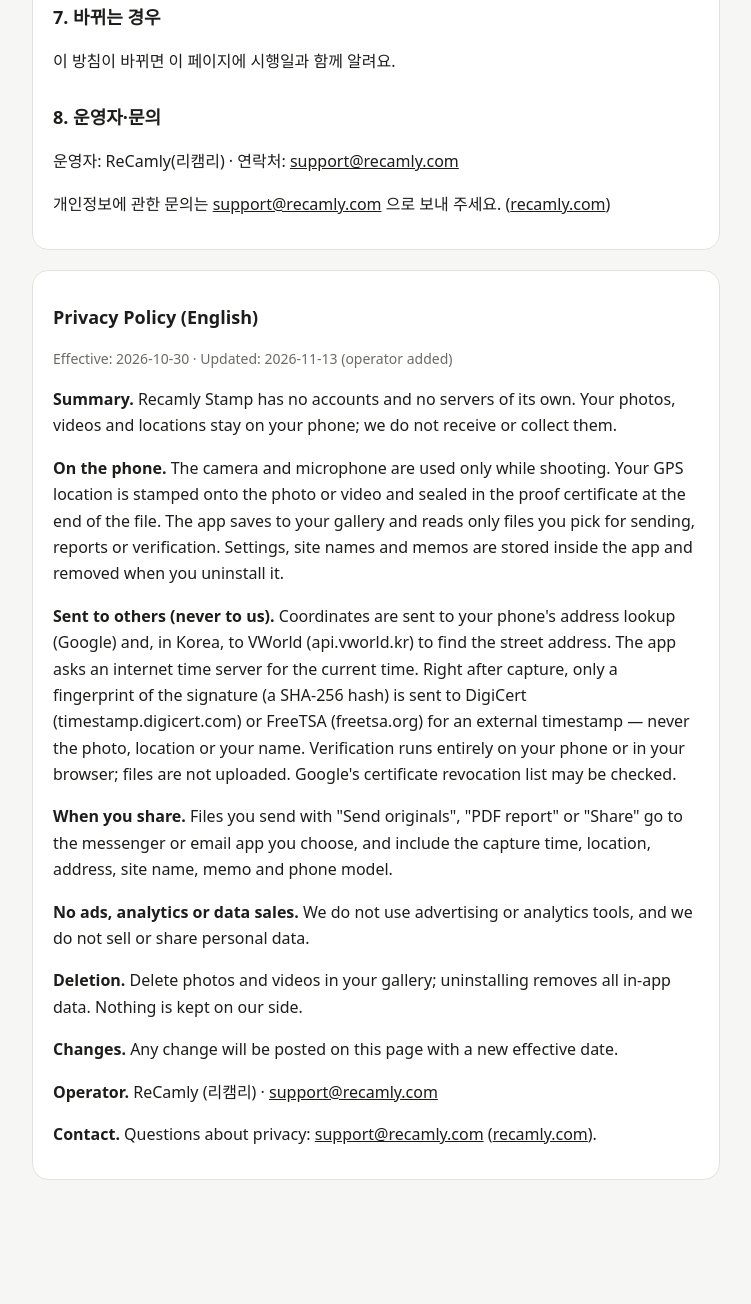
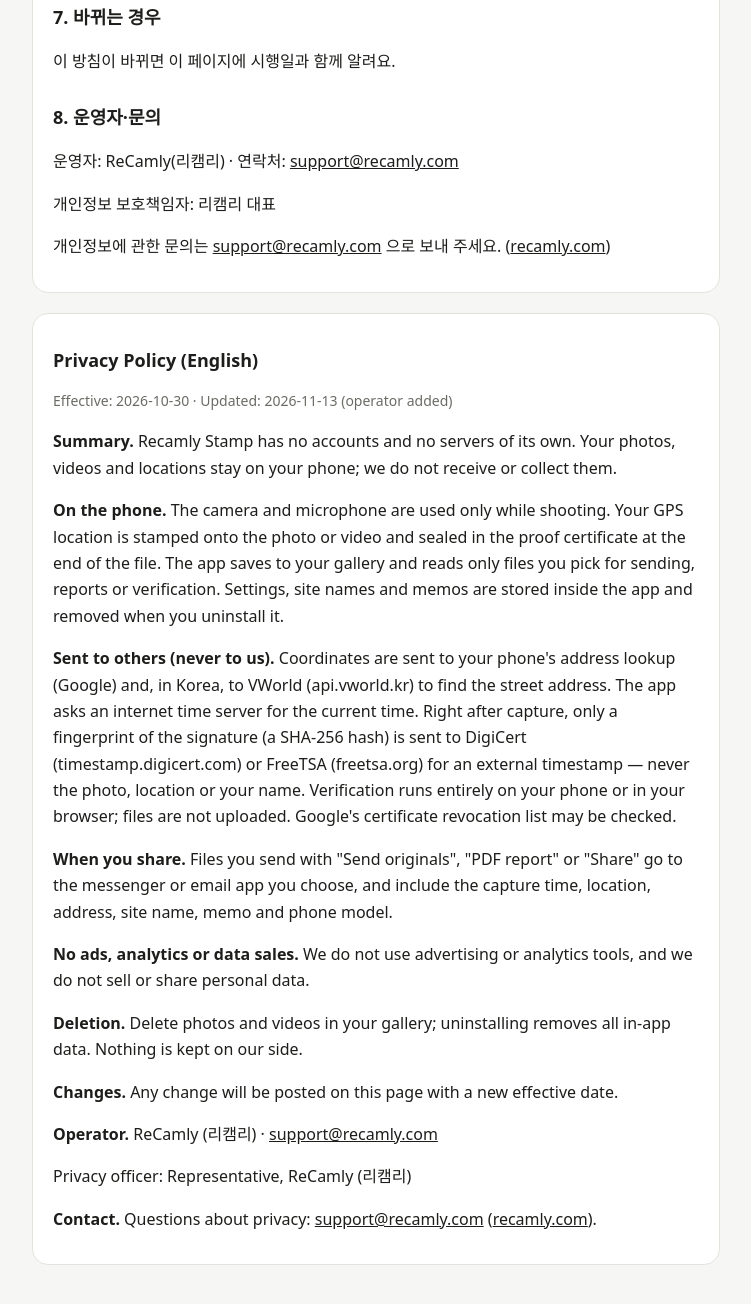
Before and after one commit to zlqp84-crypto/recamly-verify, a plain HTML site: page privacy.html in a window 1280 px wide. Shown: the part 1370-2674 px from the top of the page, without its empty margins (264-1015 px from the left). Before the commit the page ends 2598 px from the top, so only its background shows below. Drawn offline with Linux system fonts and the light colour scheme.

Commit message:
개인정보 처리방침: 개인정보 보호책임자(리캠리 대표) 추가
Co-Authored-By: Claude Opus 5.5 <noreply@anthropic.com>

```diff
--- a/privacy.html
+++ b/privacy.html
@@ -63,6 +63,7 @@
 
     <h2>8. 운영자·문의</h2>
     <p>운영자: ReCamly(리캠리) · 연락처: <a href="mailto:support@recamly.com">support@recamly.com</a></p>
+    <p>개인정보 보호책임자: 리캠리 대표</p>
     <p>개인정보에 관한 문의는 <a href="mailto:support@recamly.com">support@recamly.com</a> 으로 보내 주세요. (<a href="https://recamly.com/">recamly.com</a>)</p>
   </section>
 
@@ -77,6 +78,7 @@
     <p><strong>Deletion.</strong> Delete photos and videos in your gallery; uninstalling removes all in-app data. Nothing is kept on our side.</p>
     <p><strong>Changes.</strong> Any change will be posted on this page with a new effective date.</p>
     <p><strong>Operator.</strong> ReCamly (리캠리) · <a href="mailto:support@recamly.com">support@recamly.com</a></p>
+    <p>Privacy officer: Representative, ReCamly (리캠리)</p>
     <p><strong>Contact.</strong> Questions about privacy: <a href="mailto:support@recamly.com">support@recamly.com</a> (<a href="https://recamly.com/">recamly.com</a>).</p>
   </section>
 </main>
```
